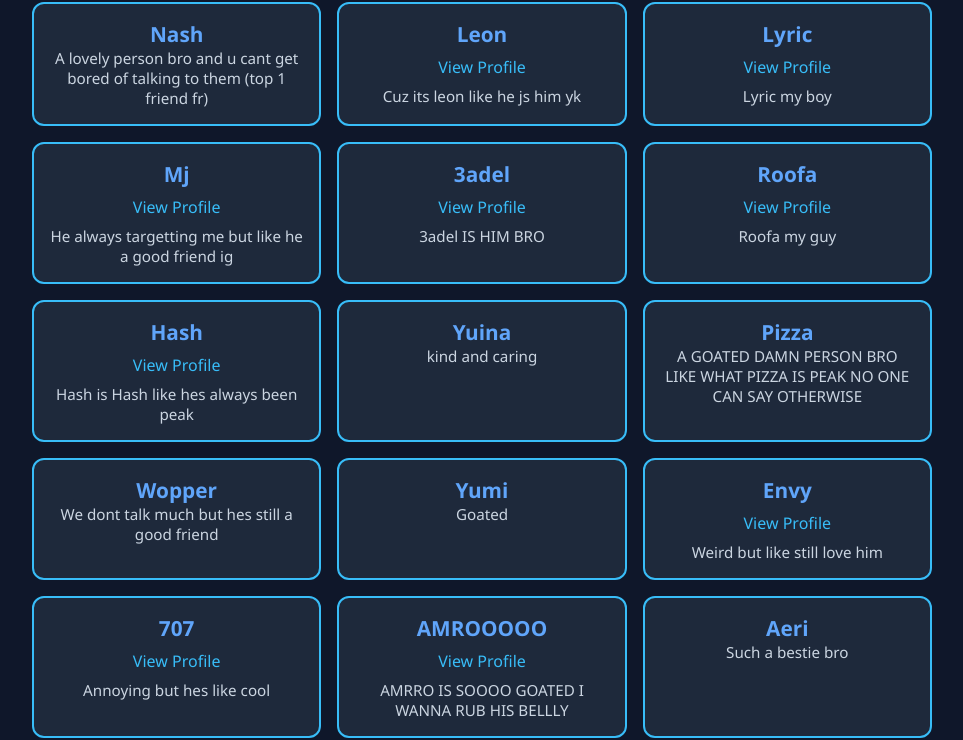
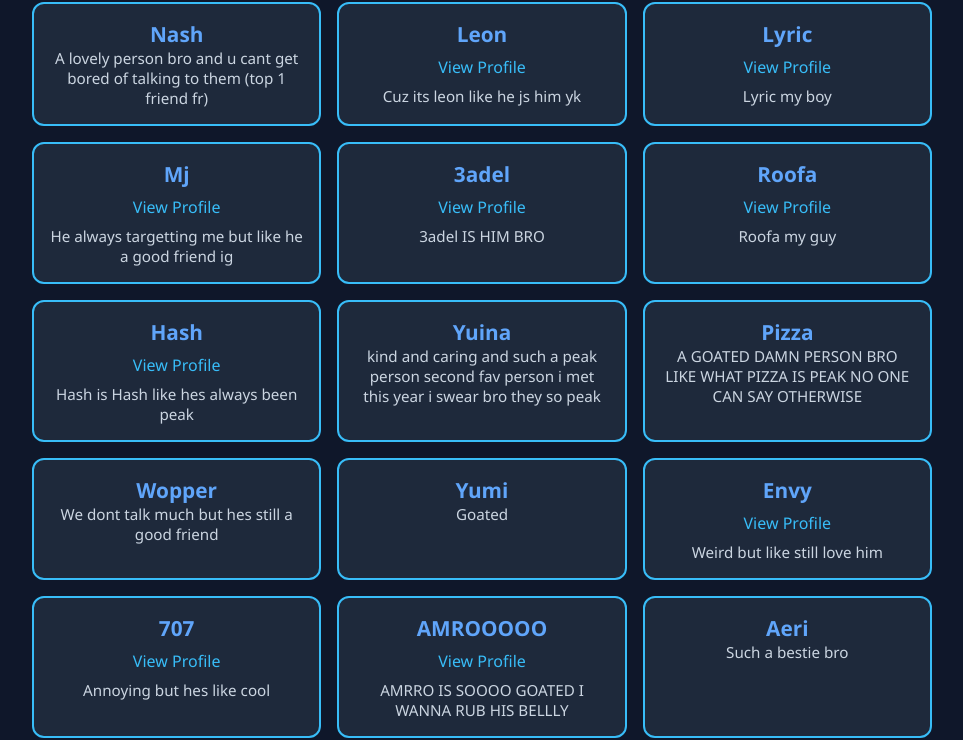
Before and after one commit to KazIDK/kaz-website, a plain HTML site: page friends.html in a window 1280 px wide. Shown: the part 94-834 px from the top of the page, without its empty margins (158-1121 px from the left). Drawn offline with Linux system fonts and the light colour scheme.

Commit message:
Update friends.html

```diff
--- a/friends.html
+++ b/friends.html
@@ -120,7 +120,7 @@
       {
         name: "Yuina",
         link: "",
-        reason: "kind and caring"
+        reason: "kind and caring and such a peak person second fav person i met this year i swear bro they so peak"
       },
       {
         name: "Pizza",
```
